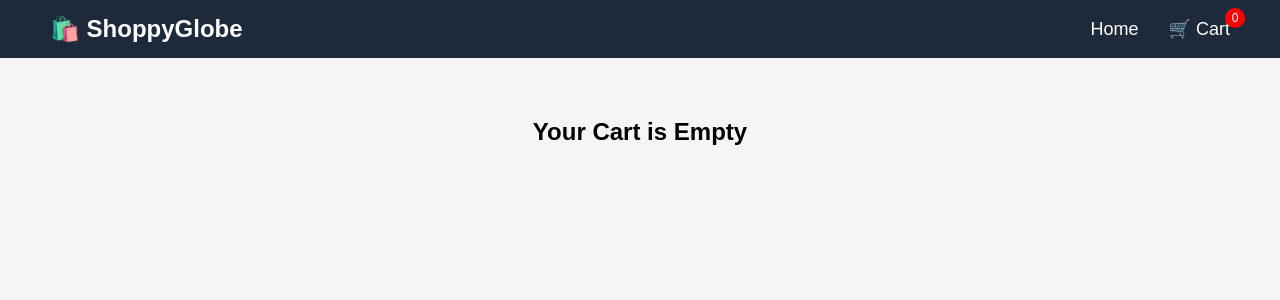
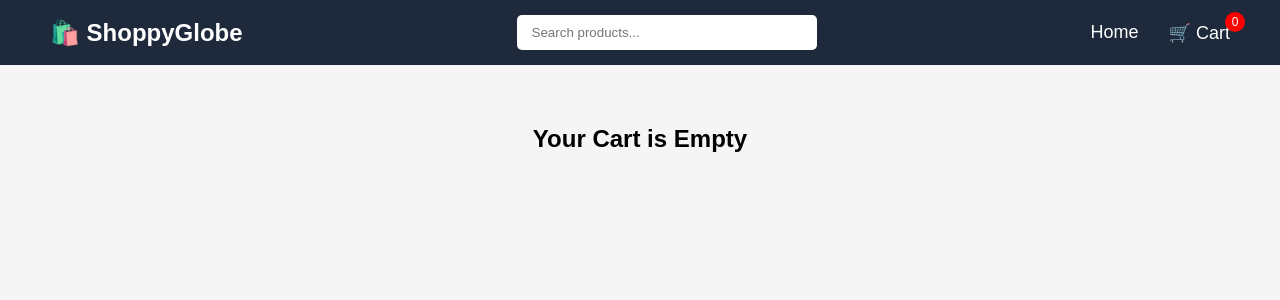
Before and after one commit to Archanasingh27/E-commerce-ShoppyGlobe-, a React (Vite) app: page /cart in a window 1280 px wide. Shown: the top 300 px of the page. Built offline with nearby package versions, Linux system fonts and the light colour scheme.

Commit message:
add search bar

```diff
--- a/src/components/Cart/Cart.jsx
+++ b/src/components/Cart/Cart.jsx
@@ -1,6 +1,6 @@
 import { useSelector } from "react-redux";
 import { Link } from "react-router-dom";
-import CartItem from "../CartItem/CartItem";
+import CartItem from "./CartItem";
 
 function Cart() {
   const cartItems = useSelector((state) => state.cart.cartItems);
--- a/src/components/Cart/CartItem.jsx
+++ b/src/components/Cart/CartItem.jsx
@@ -3,7 +3,7 @@ import {
   increaseQuantity,
   decreaseQuantity,
   removeFromCart,
-} from "../../redux/cart/cartSlice";
+} from "../../redux/cartSlice";
 import "./Cart.css";
 
 function CartItem({ item }) {
--- a/src/components/Header/Header.css
+++ b/src/components/Header/Header.css
@@ -60,3 +60,27 @@
         gap: 20px;
     }
 }
+
+.header-search input {
+
+    padding: 10px 15px;
+
+    width: 300px;
+
+    border: none;
+
+    border-radius: 5px;
+
+    outline: none;
+
+}
+
+@media(max-width:768px) {
+
+    .header-search input {
+
+        width: 100%;
+
+    }
+
+}
--- a/src/components/Header/Header.jsx
+++ b/src/components/Header/Header.jsx
@@ -2,6 +2,7 @@ import React from 'react'
 import { Link } from 'react-router-dom';
 import "./Header.css";
 import { useSelector } from "react-redux";
+import SearchBar from '../SearchBar';
 
 const Header = () => {
   const cartItems = useSelector((state) => state.cart.cartItems);
@@ -16,6 +17,10 @@ const Header = () => {
         <Link to="/">🛍️ ShoppyGlobe</Link>
       </div>
 
+      <div className="header-search">
+        <SearchBar />
+      </div>
+
       <nav className="nav-links">
         <Link to="/">Home</Link>
         <Link to="/cart" className="cart-link">
--- a/src/components/SearchBar.jsx
+++ b/src/components/SearchBar.jsx
@@ -1,9 +1,21 @@
-import React from 'react'
+import React from "react";
 
-const SearchBar = () => {
+import { useDispatch, useSelector } from "react-redux";
+import { setSearchTerm } from "../redux/searchSlice";
+
+function SearchBar() {
+  const dispatch = useDispatch();
+
+  const searchTerm = useSelector((state) => state.search.searchTerm);
+
   return (
-    <div>SearchBar</div>
-  )
+    <input
+      type="text"
+      placeholder="Search products..."
+      value={searchTerm}
+      onChange={(e) => dispatch(setSearchTerm(e.target.value))}
+    />
+  );
 }
 
-export default SearchBar
+export default SearchBar;
```
